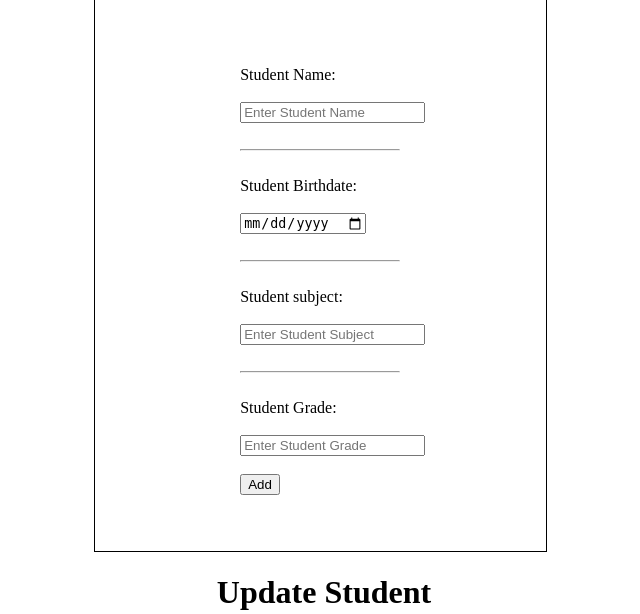
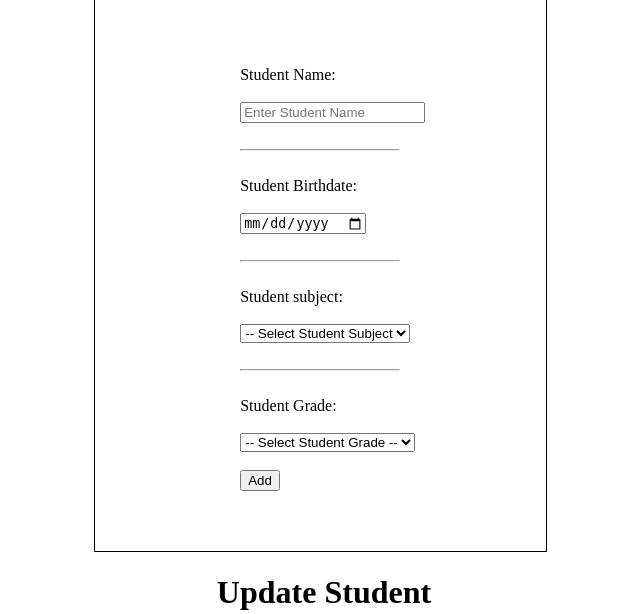
Before and after one commit to jenan-morrar/FirstTask, a Django app: page /studentForm/ in a window 1280 px wide. Shown: the part 378-992 px from the top of the page, without its empty margins (316-956 px from the left). Run offline with Django 3.2, Linux system fonts and the light colour scheme; tables that the repository leaves empty hold one stand-in row (values such as "Sample post").

Commit message:
Activate list button

```diff
--- a/SchoolProject/SchoolApp/views.py
+++ b/SchoolProject/SchoolApp/views.py
@@ -39,9 +39,13 @@
 
 # For Add/Update entities
 def studentForm (request):
+    studs = Student.objects.all()
+    subs = Subject.objects.all()
+    grds = Grade.objects.all()
+    context = {'studs': studs, 'subs': subs, 'grds': grds}
     if request.method == "POST":
-       studentInfo = Student.objects.create (studentName=request.POST.get('StudentName'), birthdate=request.POST.get('Birthdate'), studentSubjects=request.POST.get('StudentSubject'), studentGrade=request.POST.get('StudentGrade'))
-    return  render(request,'studentForm.html')
+        studentInfo = Student.objects.create (studentName=request.POST.get('StudentName'), birthdate=request.POST.get('Birthdate'), studentSubjects=request.POST.get('StudentSubject'), studentGrade=request.POST.get('StudentGrade'))
+    return  render(request,'studentForm.html',context)
 
 def teacherForm (request):
     if request.method == "POST":
@@ -49,9 +53,12 @@
     return  render(request,'teacherForm.html')
 
 def subjectForm (request):
+    clsRoom = ClassRoom.objects.all()
     if request.method == "POST":
       subjectInfo = Subject.objects.create (subjectName=request.POST.get('SubjectName'),classRoomName=request.POST.get('ClassRoomName'))
-    return  render(request,'subjectForm.html')
+      print(request.POST.get('ClassRoomName'))
+
+    return  render(request,'subjectForm.html',{'clsRoom':clsRoom})
 
 def classRoomForm (request):
     if request.method == "POST":
--- a/SchoolProject/templates/studentForm.html
+++ b/SchoolProject/templates/studentForm.html
@@ -9,20 +9,34 @@
         <br><br>
         <input type="text" name="StudentName" PLACEHOLDER="Enter Student Name">
         <br><br>
-    <hr><br>
+        <hr>
+        <br>
         <label> Student Birthdate:</label>
         <br><br>
         <input type="date" name="StudentBirthdate">
         <br><br>
-    <hr><br>
+        <hr>
+        <br>
         <label>Student subject:</label>
         <br><br>
-    <input type="text" name="StudentSubject" PLACEHOLDER="Enter Student Subject">
+        <select name="StudentSubject">
+            <option disabled="true" selected>-- Select Student Subject</option>
+            {% for subject in subs %}
+            <option>{{subject.subjectName}}</option>
+            {% endfor %}
+        </select>
         <br><br>
-    <hr><br>
+        <hr>
+        <br>
         <label>Student Grade:</label>
         <br><br>
-    <input type="text" name="StudentGrade" PLACEHOLDER="Enter Student Grade">
+
+        <select name="StudentGrade">
+            <option disabled="true" selected>-- Select Student Grade --</option>
+            {% for grade in grds %}
+            <option value="{{grade.gradeName}}">{{grade.gradeName}}</option>
+            {% endfor %}
+        </select>
         <br><br>
         <input type="submit" name="AddStudent" value="Add">
     </div>
@@ -34,22 +48,26 @@
         <br><br>
         <input type="text" name="UpdateStudentName" PLACEHOLDER="Enter Student Name">
         <br><br>
-        <hr><br>
+        <hr>
+        <br>
         <label>Enter New Student Name:</label>
         <br><br>
         <input type="text" name="NewStudentName" PLACEHOLDER="Enter Student Name">
         <br><br>
-    <hr><br>
+        <hr>
+        <br>
         <label> Enter New Student Birthdate:</label>
         <br><br>
         <input type="date" name="NewStudentBirthdate">
         <br><br>
-    <hr><br>
+        <hr>
+        <br>
         <label>Enter New Student subject:</label>
         <br><br>
         <input type="text" name="NewStudentSubject" PLACEHOLDER="Enter Student Subject">
         <br><br>
-    <hr><br>
+        <hr>
+        <br>
         <label>Enter New Student Grade:</label>
         <br><br>
         <input type="text" name="NewStudentGrade" PLACEHOLDER="Enter Student Grade">
```
Also changed, not shown: SchoolProject/templates/subjectForm.html (+10 -3 lines). Lines whose indentation alone changed are shown as unchanged.
